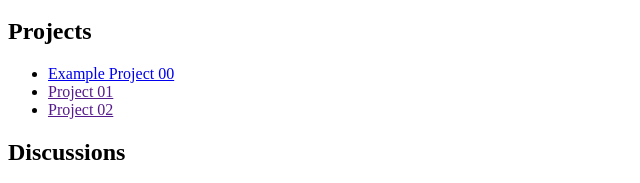
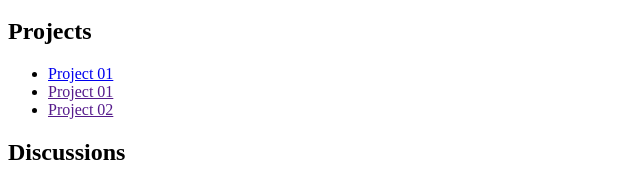
Before and after one commit to Jayrey122/course-portfolio-3304, a plain HTML site: page index.html in a window 1280 px wide. Shown: the part 598-781 px from the top of the page, 0-640 px from the left. Drawn offline with Linux system fonts and the light colour scheme.

Commit message:
Add project 01 link to homepage

```diff
--- a/index.html
+++ b/index.html
@@ -109,7 +109,7 @@ Remember: You must create subfolders for each piece of coursework as the semeste
                 <h2>Projects</h2>
                 <ul>
                     <li>
-                        <a href="example-project-00/">Example Project 00</a>
+                        <a href="project-01/">Project 01</a>
                     </li>
                     <li><a href="">Project 01</a></li>
                     <li><a href="">Project 02</a></li>
```
